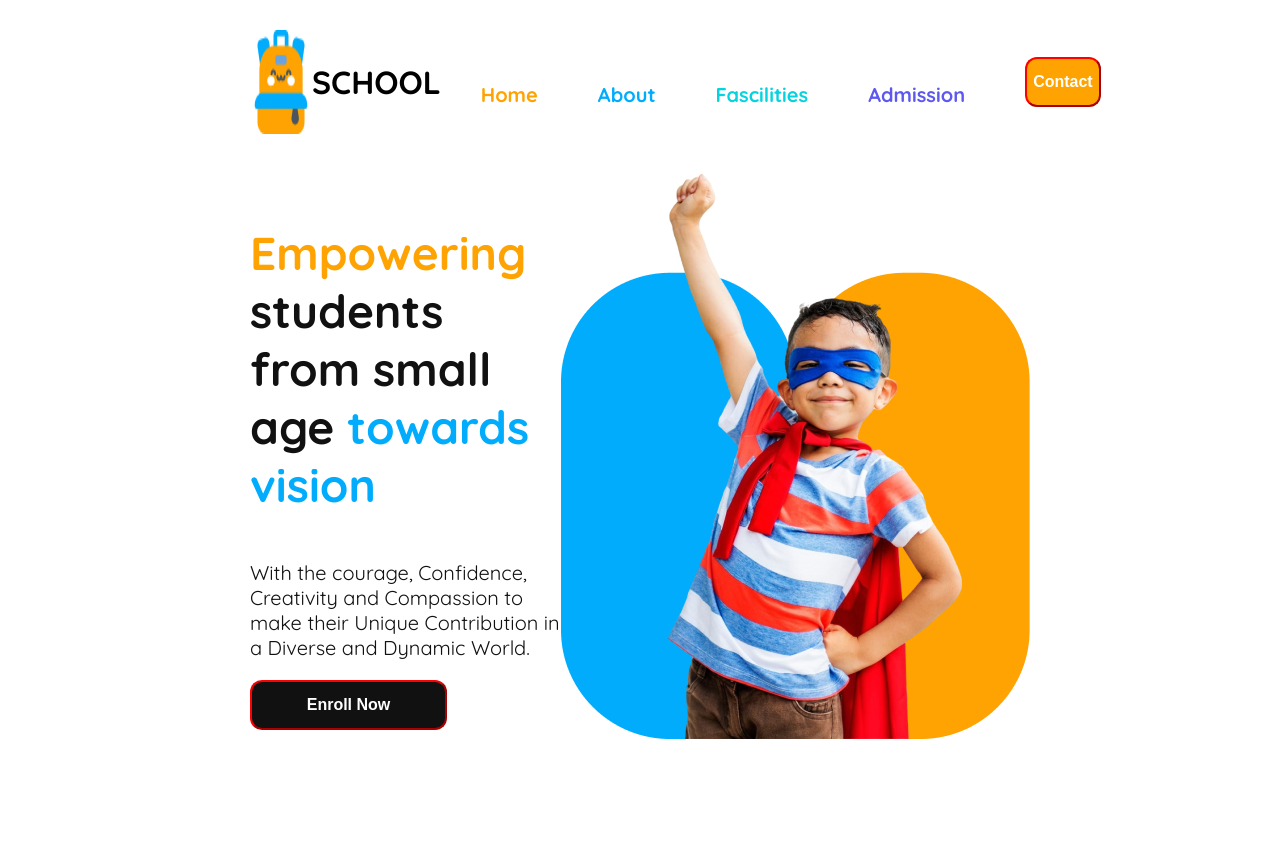
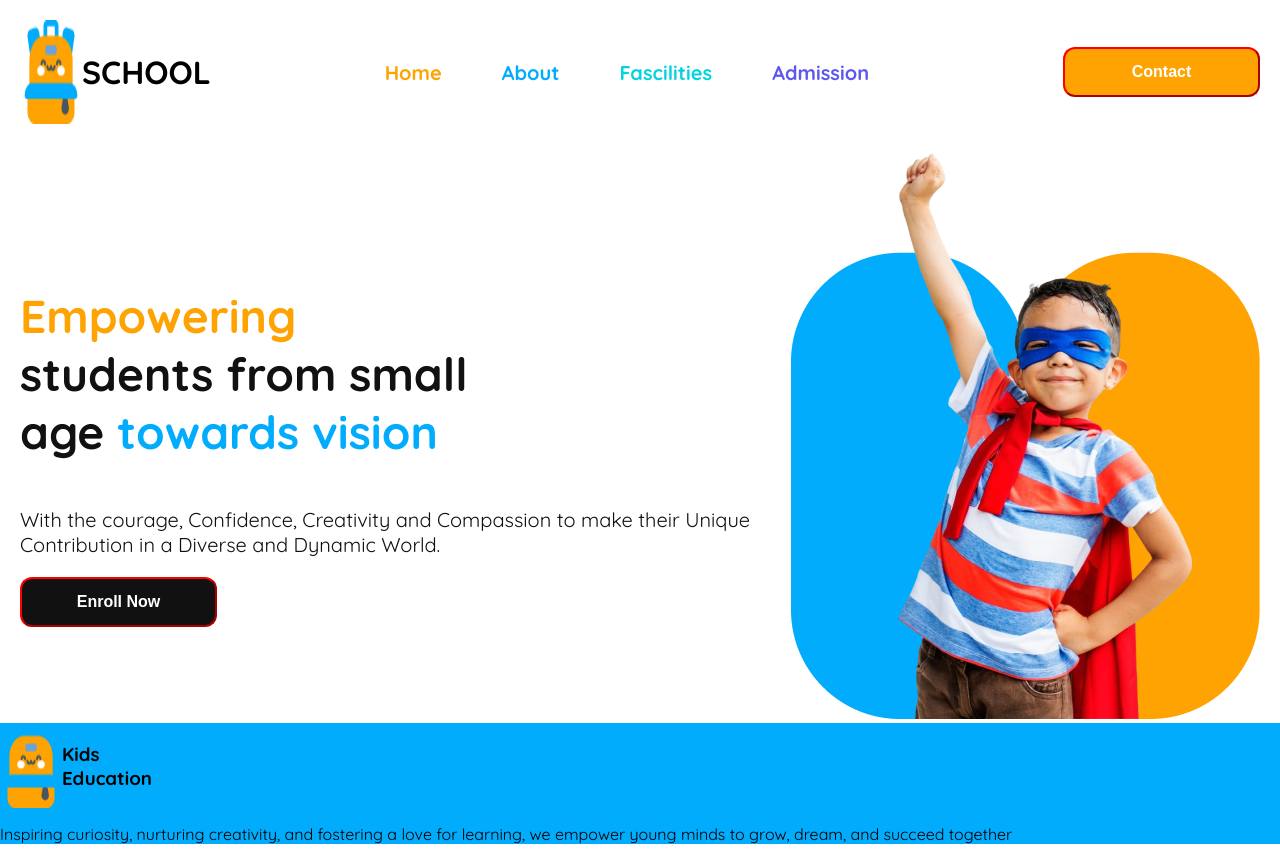
Before and after one commit to naafiisaa/school, a plain HTML site: page index.html in a window 1280 px wide. Before the commit the page ends 800 px from the top, so only its background shows below. Drawn offline with Linux system fonts and the light colour scheme.

Commit message:
half done

```diff
--- a/index.html
+++ b/index.html
@@ -46,5 +46,18 @@ crossorigin="anonymous" referrerpolicy="no-referrer" />
             </div>
           </section>
     </header>
+    <main>
+
+    </main>
+    <footer>
+      <section class="last-part"><div class="footer-1">
+        <div class="footerhead-1">
+          <img alt="" src="assets/logo.png">
+          <div class=""><h3 class="footer-logo">Kids<br>
+            Education</h3></div></div>
+            <p class="footer-text">Inspiring curiosity, nurturing creativity, and fostering a love for learning, we empower young minds to grow, dream, and succeed together</p>
+        </div>
+      </section>
+    </footer>
 </body>
 </html>
--- a/style.css
+++ b/style.css
@@ -16,12 +16,15 @@ color: #01ACFD;
 
 }
 .navbar {
-    max-width: 1400px;
+ max-width: 1400px;
     margin: 0 auto;
-    padding: 30px 250px;
+    padding:20px;
     display: flex;
     justify-content: space-between;
    align-items: center;
+
+
+
   }
   .logo{display: flex;}
   .head {
@@ -31,8 +34,8 @@ color: #01ACFD;
 
   nav ul {
     display: flex;
-    justify-content: space-between;
-    margin-top: 40px;
+ align-items: center;
+
   }
 
   nav li {
@@ -69,7 +72,7 @@ font-weight: 600;}
   font-size: 2.875rem;
 }
 .banner{display: flex;
-padding: 0px 250px;
+padding: 0px 20px;
 align-items: center;
 max-width: 1400px;
 margin: 0 auto;}
@@ -84,8 +87,11 @@ color: #111111;}
   background:#111111;
   font-size: 1rem;
   font-weight: 600;}
-
-
+.last-part{background-color: #01ACFD;
+  max-width: 1400px;
+  margin: 0 auto;
+}
+.footerhead-1{display: flex;}
 /* Responsive section */
 @media screen and (max-width: 576px) {
   .navbar {
@@ -122,8 +128,10 @@ color: #111111;}
     font-size: 24px;
     display: flex;
   }
+  .banner-text{text-align: center;}
 .contact-btn{display: none;}
 .banner{display: flex;
   flex-direction: column-reverse;
-
+padding: 0px;
+margin: 10px;
 }}
```
